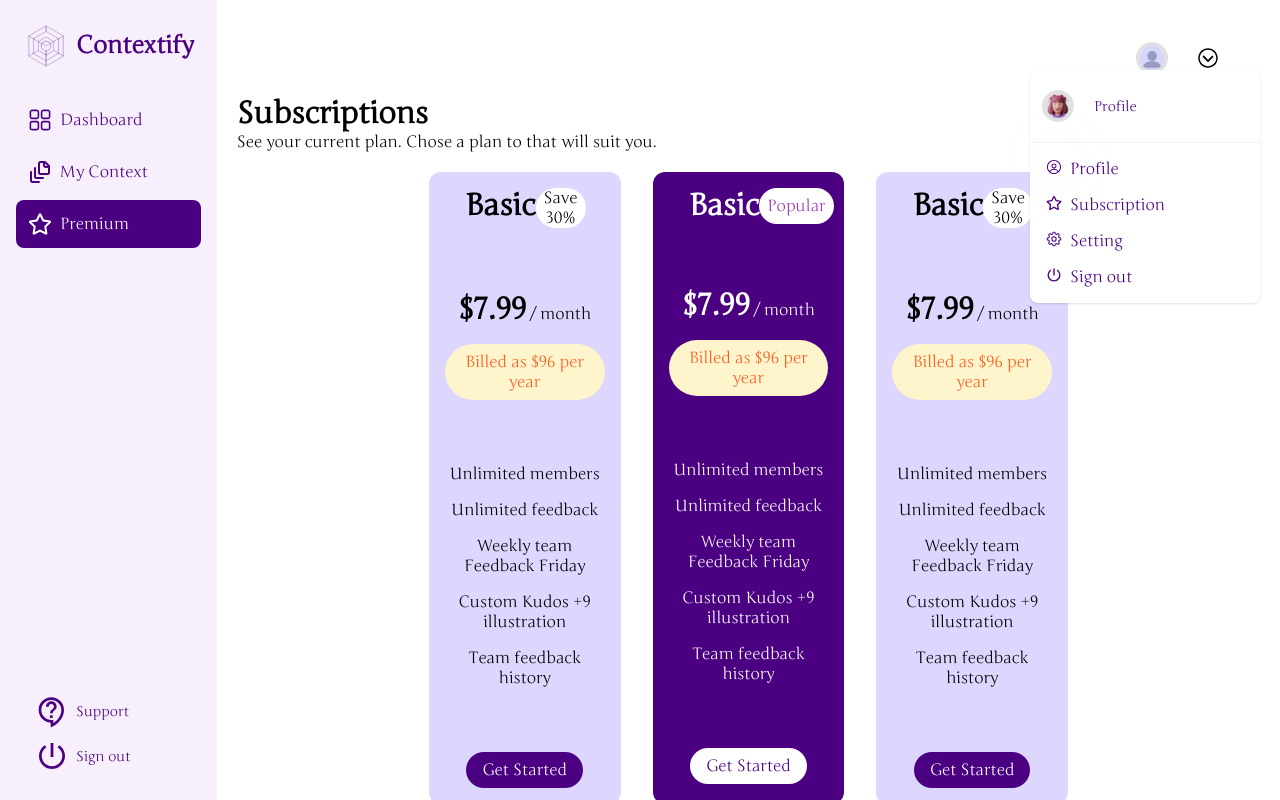
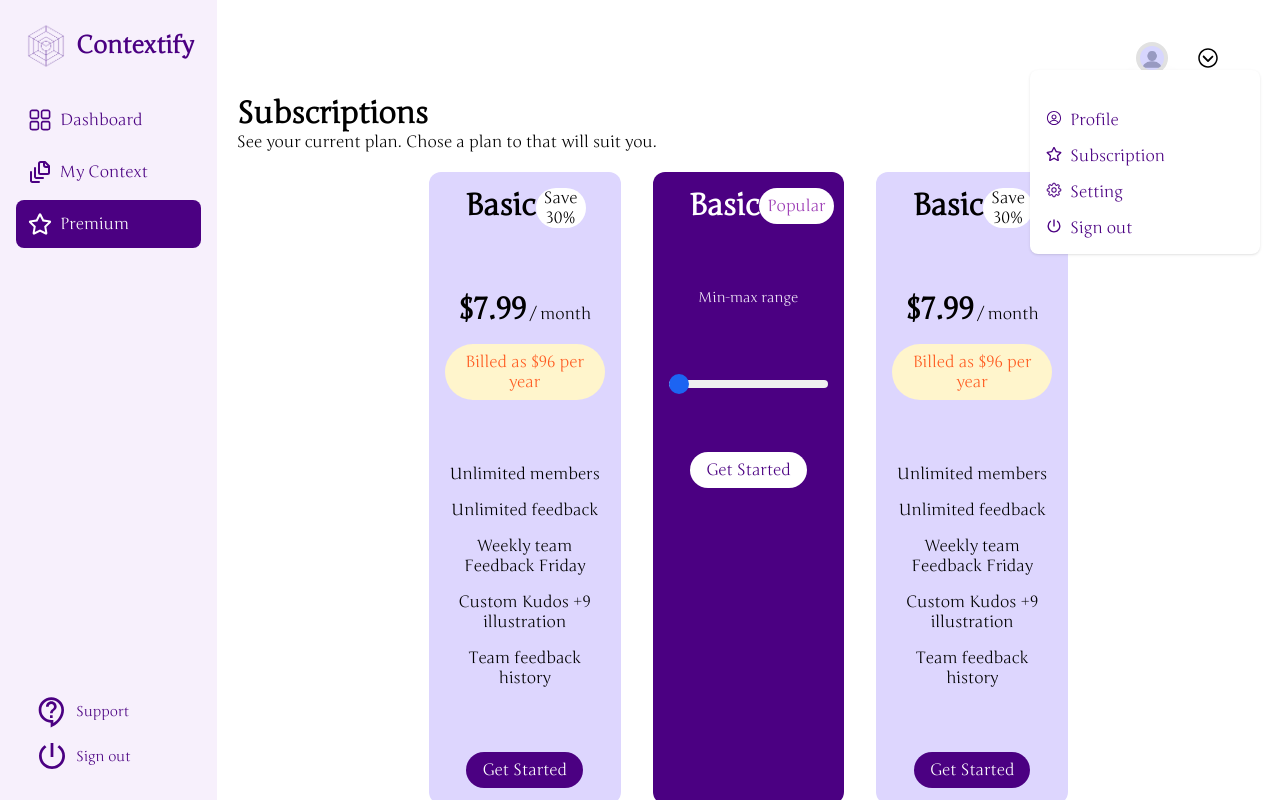
Before and after one commit to rishabh-17/contextify-ai, a React (Vite) app in the folder client/: page /subscription in a window 1280 px wide. Both pictures are taken after a click on the button 1208 px from the left and 58 px from the top of the page. Built offline with nearby package versions, Linux system fonts and the light colour scheme.

Commit message:
partial range pricing

```diff
--- a/client/src/components/MainLayout/index.jsx
+++ b/client/src/components/MainLayout/index.jsx
@@ -1,4 +1,4 @@
-import React, { useState } from "react";
+import React, { useState, useRef, useEffect } from "react";
 import { Helmet } from "react-helmet";
 import { CloseSVG } from "../../assets/images";
 import { Text, Img, Input, Button } from "..";
@@ -17,14 +17,44 @@ import { LuFileStack } from "react-icons/lu";
 import { GoGear } from "react-icons/go";
 import { RxAvatar } from "react-icons/rx";
 
+function OutsideClick(ref) {
+  const [isClicked, setIsClicked] = useState();
+  useEffect(() => {
+    function handleClickOutside(event) {
+      if (ref.current && !ref.current.contains(event.target)) {
+        setIsClicked(true);
+      } else {
+        setIsClicked(false);
+      }
+    }
+
+    document.addEventListener("mousedown", handleClickOutside);
+    return () => {
+      document.removeEventListener("mousedown", handleClickOutside);
+    };
+  }, [ref]);
+    return isClicked;
+  }
+
+
 export default function ClientdashboardPage({ active, children }) {
   const navigate = useNavigate();
   const [isDropdownOpen, setIsDropdownOpen] = useState(false);
   const user = JSON.parse(localStorage.getItem("user"));
+  const boxRef = useRef(null);
+// boxOutsideClick will be true on outside click
+  const boxOutsideClick = OutsideClick(boxRef);
+
 
   const toggleDropdown = () => {
     setIsDropdownOpen(!isDropdownOpen);
   };
+
+  useEffect(() => {
+    if (boxOutsideClick) {
+      setIsDropdownOpen(false);
+    }
+  }, [boxOutsideClick])
   return (
     <>
       <div className="h-screen overflow-hidden">
@@ -179,22 +209,24 @@ export default function ClientdashboardPage({ active, children }) {
                       <IoIosArrowDropdown className="h-6 w-6" />
                     </button>
                     {/* Dropdown menu */}
-                    <div
+                    {isDropdownOpen && <div
                       id="dropdownInformation"
+
                       className={`absolute bg-[#fff] w-[230px] right-5 top-[70px] z-10 ${
                         isDropdownOpen ? "" : "hidden"
-                      } bg-white divide-y divide-gray-100 rounded-lg shadow w-44 dark:bg-gray-700 dark:divide-gray-600`}
+                      } bg-white divide-y divide-gray-100 rounded-lg shadow w-44 dark:bg-gray-700 dark:divide-gray-600`}  ref={boxRef}
                     >
+                      <div>
                       <div className=" flex flex-row flex-wrap gap-3 items-center px-1 py-3 text-sm text-purple-900 dark:text-white">
-                        <div className="h-8 w-8 m-2 flex bg-gray-300 rounded-full text-center items-center justify-center">
+                        {/* <div className="h-8 w-8 m-2 flex bg-gray-300 rounded-full text-center items-center justify-center">
                           <img
                             src="../../../public/images/Image.png"
                             alt="profile"
                             className="h-6 shadow-xl"
                           />
-                        </div>
+                        </div> */}
                         <a onClick={() => navigate("/profile")}>
-                          <p>Profile</p>
+                          {/* <p>Profile</p> */}
                           <div className="font-sm truncate">
                             {user?.email?.length > 20
                               ? user?.email?.slice(0, 20) + "..."
@@ -241,8 +273,8 @@ export default function ClientdashboardPage({ active, children }) {
                             Sign out
                           </a>
                         </li>
-                      </ul>
-                    </div>
+                      </ul></div>
+                    </div>}
                   </div>
                 </div>
               </div>
--- a/client/src/pages/Subscription/index.jsx
+++ b/client/src/pages/Subscription/index.jsx
@@ -43,21 +43,11 @@ export default function Subscription() {
                 Popular
               </div>
             </div>
-            <div className="flex flex-col gap-4 items-center">
-              <h2>
-                <span className="text-3xl font-bold">$7.99</span> / month
-              </h2>
-              <div className="text-orange-500 bg-yellow-100 rounded-full p-2 px-4 w-fit">
-                Billed as $96 per year
-              </div>
-            </div>
-            <div className="flex flex-col gap-4">
-              <p>Unlimited members</p>
-              <p>Unlimited feedback</p>
-              <p>Weekly team Feedback Friday</p>
-              <p>Custom Kudos +9 illustration</p>
-              <p>Team feedback history</p>
-            </div>
+
+            <label for="minmax-range" class="block mb-2 text-sm font-medium text-gray-100 dark:text-white">Min-max range</label>
+            <input id="minmax-range" type="range" min="20" max="10" value="5" class="w-full h-2 bg-gray-200 rounded-lg appearance-none cursor-pointer dark:bg-gray-700" />
+
+
             <div>
               <button className="text-purple-900 bg-[#fff] rounded-full px-4 py-2">
                 Get Started
```
